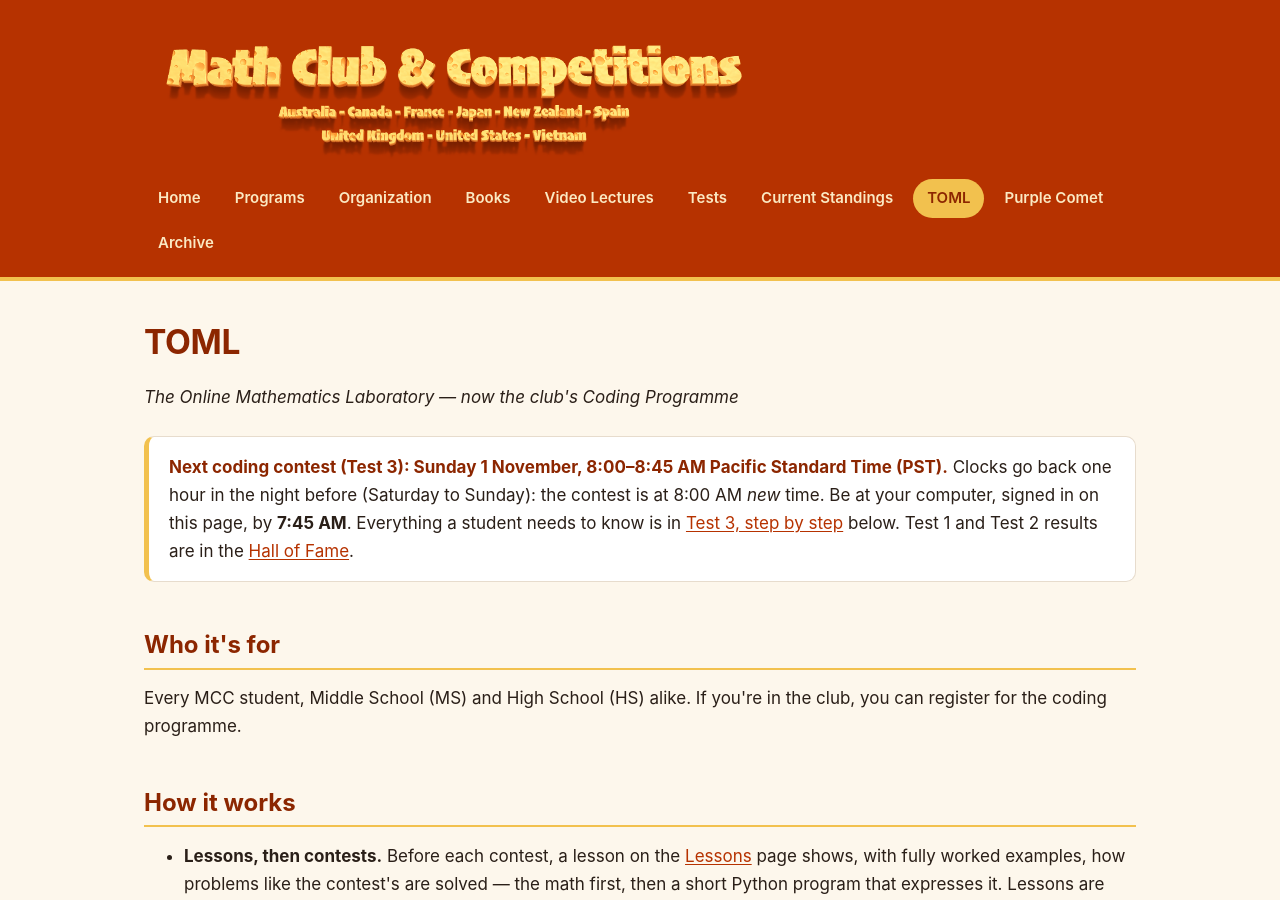
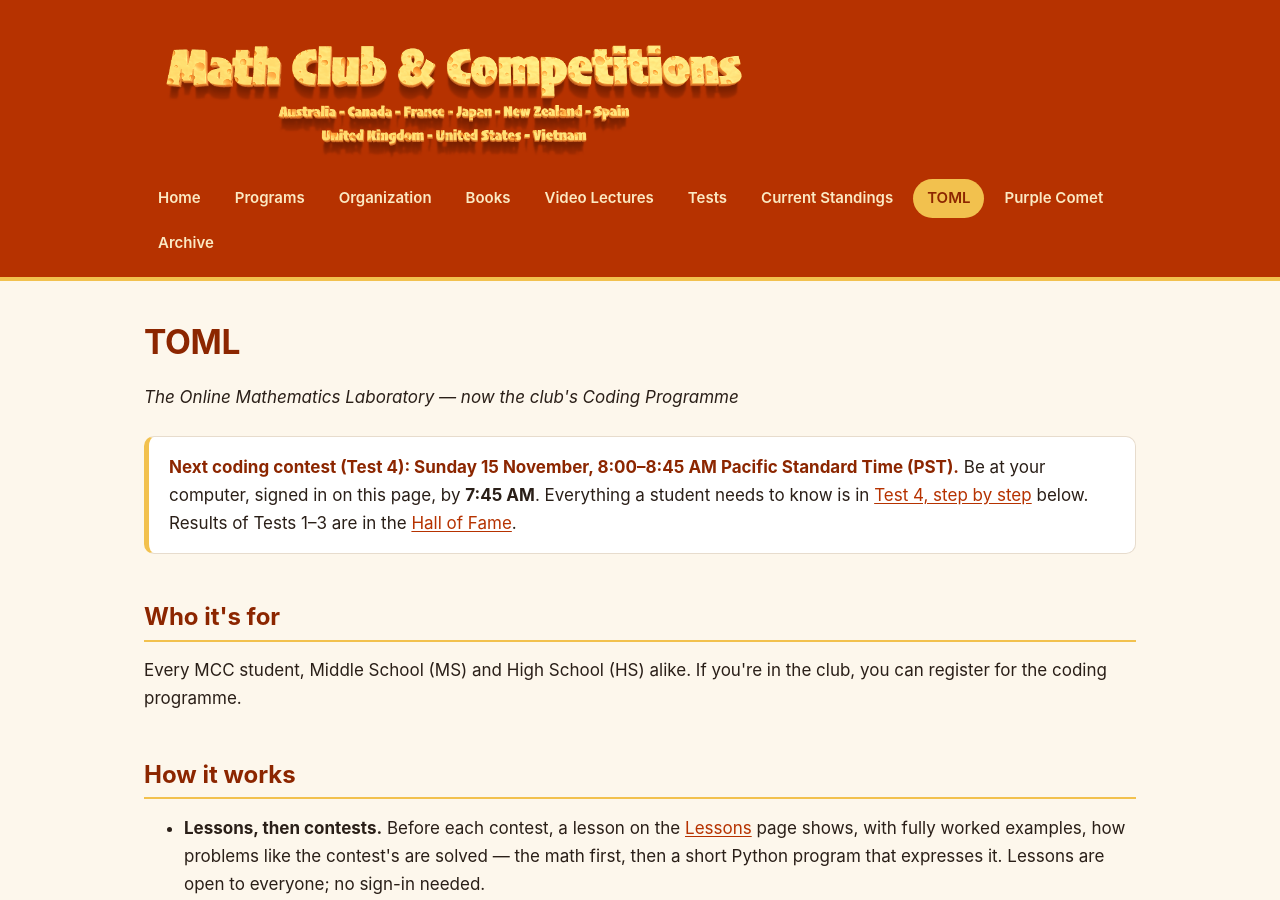
Before and after one commit to nghia71/nghia71.github.io, a Jekyll site: the page built from toml.html, in a window 1280 px wide and 900 px high. Built offline with Jekyll 4.4.1, drawn with Linux system fonts in a browser that asks for light colours; some of the changed text lies outside the part shown.

Commit message:
TOML: switch the contest box and step-by-step to Test 4 (15 Nov), with its paper links
Co-Authored-By: Claude Opus 5.5 <noreply@anthropic.com>
Claude-Session: https://claude.ai/code/session_01P4ePFPF4hbBMfHqpAwSQJT

```diff
--- a/toml.html
+++ b/toml.html
@@ -6,7 +6,7 @@ title: TOML
 <p><em>The Online Mathematics Laboratory — now the club's Coding Programme</em></p>
 
 <div class="note">
-<strong>Next coding contest (Test 3): Sunday 1 November, 8:00–8:45 AM  Pacific Standard Time (PST).</strong> Clocks go back one hour in the night before (Saturday to Sunday): the contest is at 8:00 AM <em>new</em> time. Be at your computer, signed in on this page, by <strong>7:45 AM</strong>. Everything a student needs to know is in <a href="#test-3-step-by-step">Test 3, step by step</a> below. Test 1 and Test 2 results are in the <a href="#hall-of-fame">Hall of Fame</a>.
+<strong>Next coding contest (Test 4): Sunday 15 November, 8:00–8:45 AM  Pacific Standard Time (PST).</strong> Be at your computer, signed in on this page, by <strong>7:45 AM</strong>. Everything a student needs to know is in <a href="#test-4-step-by-step">Test 4, step by step</a> below. Results of Tests 1&ndash;3 are in the <a href="#hall-of-fame">Hall of Fame</a>.
 </div>
 
 <h2>Who it's for</h2>
@@ -55,18 +55,18 @@ title: TOML
      submission are listed; a new student is added at their first submission.
      Rank = total points; equal totals share a rank. -->
 
-<h2 id="test-3-step-by-step">Test 3, step by step</h2>
+<h2 id="test-4-step-by-step">Test 4, step by step</h2>
 
 <h3>Before Sunday</h3>
 <ol>
   <li><strong>Get your Student ID and PIN from your regional coordinator.</strong> The club does not email them: coordinators pass them on to each family directly. You need both to sign in below. If you haven't received yours, ask your regional coordinator (<a href="./organization">Organization</a>) <em>before</em> Sunday.</li>
-  <li><strong>Read <a href="./lesson-3">Lesson 3</a></strong> — the ten Test 2 problems with full solutions, the math first and then the Python. Then reread the section of <a href="./lesson-1">Lesson 1</a> on <a href="./lesson-1#what-s-required-and-acceptable-for-a-contest-submission">what a submission must look like</a>: that is how your work is scored. New to the programme? Read Lesson 1 first.</li>
+  <li><strong>Read <a href="./lesson-4">Lesson 4</a></strong> — the ten Test 3 problems with full solutions, the math first and then the Python. Then reread the section of <a href="./lesson-1">Lesson 1</a> on <a href="./lesson-1#what-s-required-and-acceptable-for-a-contest-submission">what a submission must look like</a>: that is how your work is scored. New to the programme? Read Lesson 1 first.</li>
   <li><strong>Set up Python on the computer you'll use</strong> (a laptop or desktop, not a phone). Any Python 3 works: install it from <a href="https://www.python.org/downloads/" target="_blank" rel="noopener">python.org</a> and use its IDLE editor, or any editor you already know. Check that you can write a small <code>.py</code> file, run it, and see what it prints. The Run buttons in Lesson 1 also work as a backup, right in the browser.</li>
   <li><strong>Use the Google account whose email is on your registration.</strong> The contest papers are shared with that account at 7:55 AM, so be signed in to it in your browser (not a school or parent account). If your registration email is not a Google account, or you want to change it, tell your regional coordinator before Sunday.</li>
   <li><strong>Sign in on this page once</strong>, on that same computer and browser — use the <a href="#contest-sign-in">sign-in box below</a>. This browser then remembers you, and on contest day the problem set and submission form appear here automatically.</li>
 </ol>
 
-<h3>On Sunday 1 November</h3>
+<h3>On Sunday 15 November</h3>
 <table>
 <thead><tr><th>Time (Pacific Standard Time (PST))</th><th>What to do</th></tr></thead>
 <tbody>
@@ -93,7 +93,7 @@ Submit each problem as soon as it&rsquo;s done &mdash; don&rsquo;t save them all
 </ul>
 
 <h3>After the contest</h3>
-<p>The Test 3 problems and full solutions are published as Lesson 4 on the <a href="./lessons">Lessons</a> page once the contest is over. Points go into the <a href="#hall-of-fame">Hall of Fame</a>, and each student's written feedback goes to them through their coordinator, once grading is done.</p>
+<p>The Test 4 problems and full solutions are published as Lesson 5 on the <a href="./lessons">Lessons</a> page once the contest is over. Points go into the <a href="#hall-of-fame">Hall of Fame</a>, and each student's written feedback goes to them through their coordinator, once grading is done.</p>
 
 <!-- Contest box. Student sign-in lives here (moved from lessons.html on
      2026-09-29, when lessons became public). It stores the same localStorage
@@ -121,12 +121,13 @@ Submit each problem as soon as it&rsquo;s done &mdash; don&rsquo;t save them all
 <script>
 (function () {
   var SUBMIT_FORM_URL = "https://docs.google.com/forms/d/1TXVbQe8oXNMR2D8_TGb3EUBUIb6QqRnKpdX1NGBlsiI/viewform";
-  // Google Drive links to the two Test 3 papers (MCC-Coding-Test3-MS.pdf / -HS.pdf,
-  // shared with every rostered student at 7:55 AM, 1 Nov; private until then).
+  // Google Drive links to the two Test 4 papers (MCC-Coding-Test4-MS.pdf / -HS.pdf,
+  // shared with every rostered student at 7:55 AM, 15 Nov; private until then).
+  // Test 3 papers (1 Nov): MS 1nSAT_UQyi9GTxrj7vaYRx2zEgtX8uFvm, HS 1mDo9x6zRSzNJYq-LnSwzQNhbZ6vw2e2T.
   // Test 2 papers (18 Oct): MS 1b6AeJY6K3DJdsfbnXXdeKRuPgoehIXnt, HS 14i6CU1x_0WlcKwTRi7CqSDFs5xnab71t.
   // Test 1 papers (4 Oct): MS 1Q-omSIC1PdjzAxSHemLAoIF93TmWH00J, HS 1Q4wy9goqZTV2MpzopZlLCNtkKqhQmS_7.
-  var PAPER_MS_URL = "https://drive.google.com/file/d/1nSAT_UQyi9GTxrj7vaYRx2zEgtX8uFvm/view";
-  var PAPER_HS_URL = "https://drive.google.com/file/d/1mDo9x6zRSzNJYq-LnSwzQNhbZ6vw2e2T/view";
+  var PAPER_MS_URL = "https://drive.google.com/file/d/1f5CbH0xik6QY3hYu5W-xkNxTp1wDCmOw/view";
+  var PAPER_HS_URL = "https://drive.google.com/file/d/1eyKECId8MaKKIopjffNqyG4CnaDIFUKd/view";
 
   var status = document.getElementById("mcc-toml-status");
   var form = document.getElementById("mcc-toml-login");
```
